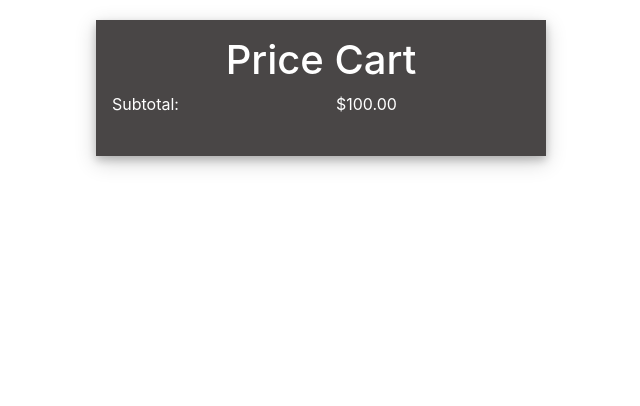
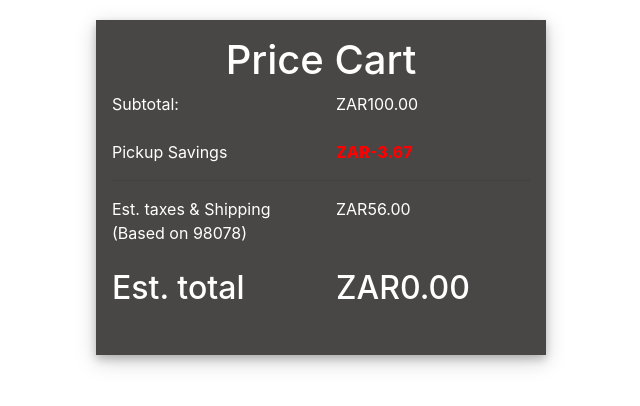
Before and after one commit to KingKebs/E-commerce-Shopping-cart, a React (Create React App) app in the folder ecommerce-shoppingcart/: page / in a window 1280 px wide. Shown: the top 406 px of the page, without its empty margins (319-959 px from the left). Built offline with nearby package versions, Linux system fonts and the light colour scheme.

Commit message:
comps: taxes, discounts
Added components for discounts and savings

```diff
--- a/ecommerce-shoppingcart/src/App.js
+++ b/ecommerce-shoppingcart/src/App.js
@@ -1,7 +1,10 @@
-import React, { Component, Container } from "react";
+import React, { Component } from "react";
 import Subtotal from "./components/Subtotal/Subtotal";
-// import PickupSavings from "./components/PickupSavings/PickupSavings";
+import { Container } from "react-bootstrap";
+import PickupSavings from "./components/PickupSavings/PickupSavings";
+import TaxFees from "./components/TaxFees/TaxFees";
 import "./App.css";
+import EstimatedTotal from "./components/estimatedTotal/EstimatedTotal";
 
 export default class App extends Component {
   constructor(props) {
@@ -9,15 +12,21 @@ export default class App extends Component {
 
     this.state = {
       total: 100,
-      price: "",
+      PickupSavings: -3.67,
+      taxes: 56,
+      estimatedTotal: 0,
     };
   }
   render() {
     return (
-      <div className="container">
+      <Container className="container">
         <h1 className="text-center">Price Cart</h1>
         <Subtotal price={this.state.total.toFixed(2)} />
-      </div>
+        <PickupSavings price={this.state.PickupSavings} />
+        <hr />
+        <TaxFees taxes={this.state.taxes.toFixed(2)} />
+        <EstimatedTotal price={this.state.estimatedTotal.toFixed(2)} />
+      </Container>
     );
   }
 }
--- a/ecommerce-shoppingcart/src/components/PickupSavings/PickupSavings.js
+++ b/ecommerce-shoppingcart/src/components/PickupSavings/PickupSavings.js
@@ -1,26 +1,35 @@
-import React, { Component, Container } from "react";
+import React, { Component } from "react";
 import { Row, Col, Tooltip, OverlayTrigger } from "react-bootstrap";
 
-class PickupSavings extends Component {
-  state = {};
+var styles = {
+  PickupSavings: {
+    textDocoration: "underline",
+  },
+  totalSavings: {
+    color: "red",
+    fontWeight: 800,
+  },
+};
+
+export default class PickupSavings extends Component {
   render() {
-    <Tooltip id="tooltip>">
-      <p>Picking up your order in store can save our on fees</p>
-    </Tooltip>;
+    const tooltip = (
+      <Tooltip id="tooltip">
+        <p>Picking up your order in store can save our on fees</p>
+      </Tooltip>
+    );
+
     return (
       <Row id="show-grid">
         <Col md={6}>
           <OverlayTrigger placement="bottom" overlay={tooltip}>
-            <div style={style.PickupSavings}>Pickup Savings</div>
+            <div style={styles.PickupSavings}>Pickup Savings</div>
           </OverlayTrigger>
         </Col>
         <Col style={styles.totalSavings} md={6}>
-          {`${$this.props.price}`}
-          {price}
+          {`ZAR${this.props.price}`}
         </Col>
       </Row>
     );
   }
 }
-
-export default PickupSavings;
--- a/ecommerce-shoppingcart/src/components/Subtotal/Subtotal.js
+++ b/ecommerce-shoppingcart/src/components/Subtotal/Subtotal.js
@@ -6,7 +6,7 @@ export default class Subtotal extends Component {
     return (
       <Row className="show-grid">
         <Col md={6}>Subtotal: </Col>
-        <Col md={6}>{`$${this.props.price}`} </Col>
+        <Col md={6}>{`ZAR${this.props.price}`} </Col>
       </Row>
     );
   }
--- a/ecommerce-shoppingcart/src/components/TaxFees/TaxFees.js
+++ b/ecommerce-shoppingcart/src/components/TaxFees/TaxFees.js
@@ -0,0 +1,13 @@
+import React, { Component } from "react";
+import { Row, Col } from "react-bootstrap";
+
+export default class TaxFees extends Component {
+  render() {
+    return (
+      <Row className="show-grid">
+        <Col md={6}>Est. taxes & Shipping (Based on 98078)</Col>
+        <Col md={6}>{`ZAR${this.props.taxes}`}</Col>
+      </Row>
+    );
+  }
+}
--- /dev/null
+++ b/ecommerce-shoppingcart/src/components/estimatedTotal/EstimatedTotal.js
@@ -0,0 +1,17 @@
+import React, { Component } from "react";
+import { Row, Col } from "react-bootstrap";
+
+export default class EstimatedTotal extends Component {
+  render() {
+    return (
+      <Row className="show-grid">
+        <Col md={6}>
+          <h2>Est. total</h2>
+        </Col>
+        <Col md={6}>
+          <h2>{`ZAR${this.props.price}`}</h2>
+        </Col>
+      </Row>
+    );
+  }
+}
```
Also changed, not shown: ecommerce-shoppingcart/src/components/itemDetails/ItemDetails.js (added, +15 -0 lines).
